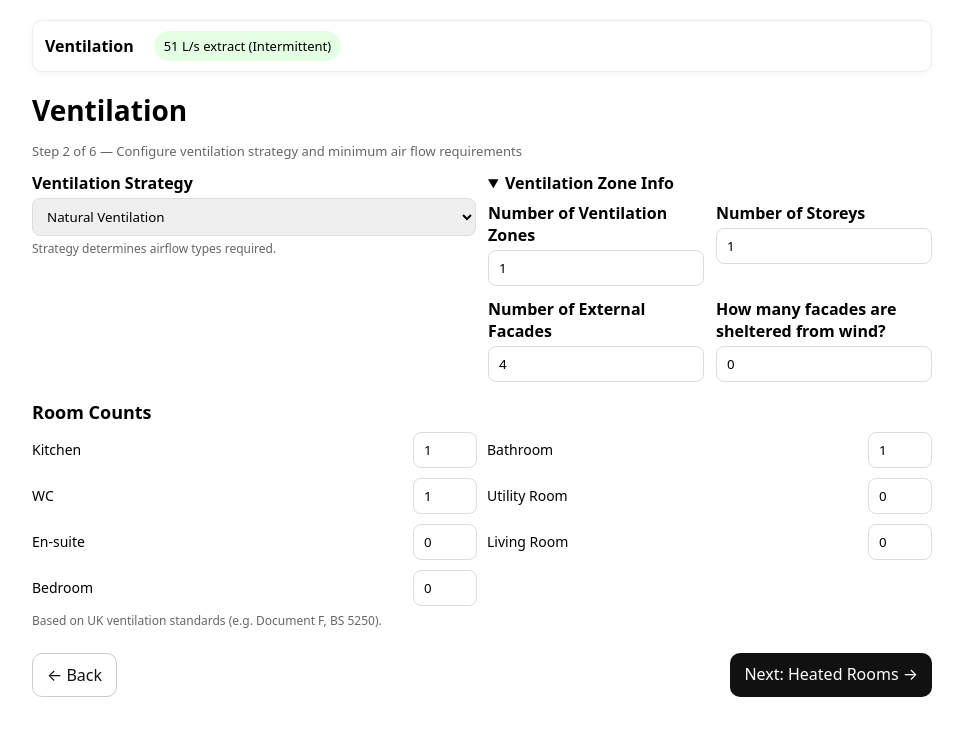
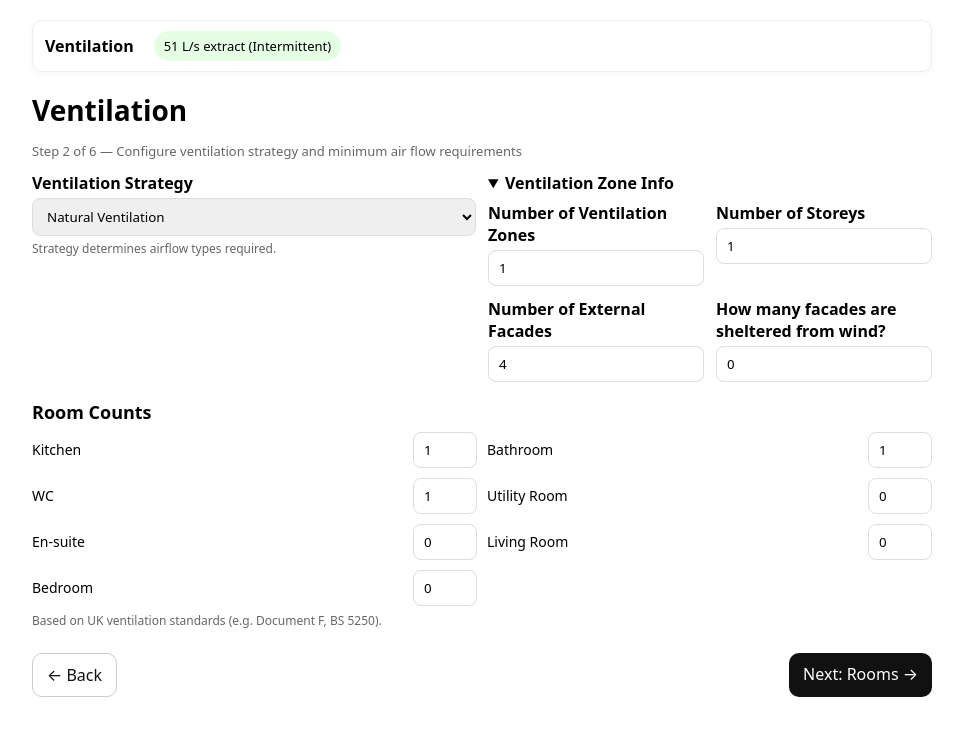
Before and after one commit to damowhu11-1979/heat-demand, a Next.js app: page /ventilation in a window 1280 px wide. Shown: the top 736 px of the page, without its empty margins (158-1121 px from the left). Built offline with nearby package versions, Linux system fonts and the light colour scheme.

Commit message:
Update page.tsx

```diff
--- a/app/ventilation/page.tsx
+++ b/app/ventilation/page.tsx
@@ -321,9 +321,9 @@ export default function VentilationPage() {
         <a href="/" style={secondaryBtn}>
           ← Back
         </a>
-        {/* Replaced Link with standard <a> tag AND updated href to the correct path: /room */}
-        <a href="/room" style={primaryBtn}>
-          Next: Heated Rooms →
+        {/* Replaced Link with standard <a> tag AND updated href to the correct path: /rooms */}
+        <a href="/rooms" style={primaryBtn}>
+          Next: Rooms →
         </a>
       </div>
     </main>
```
